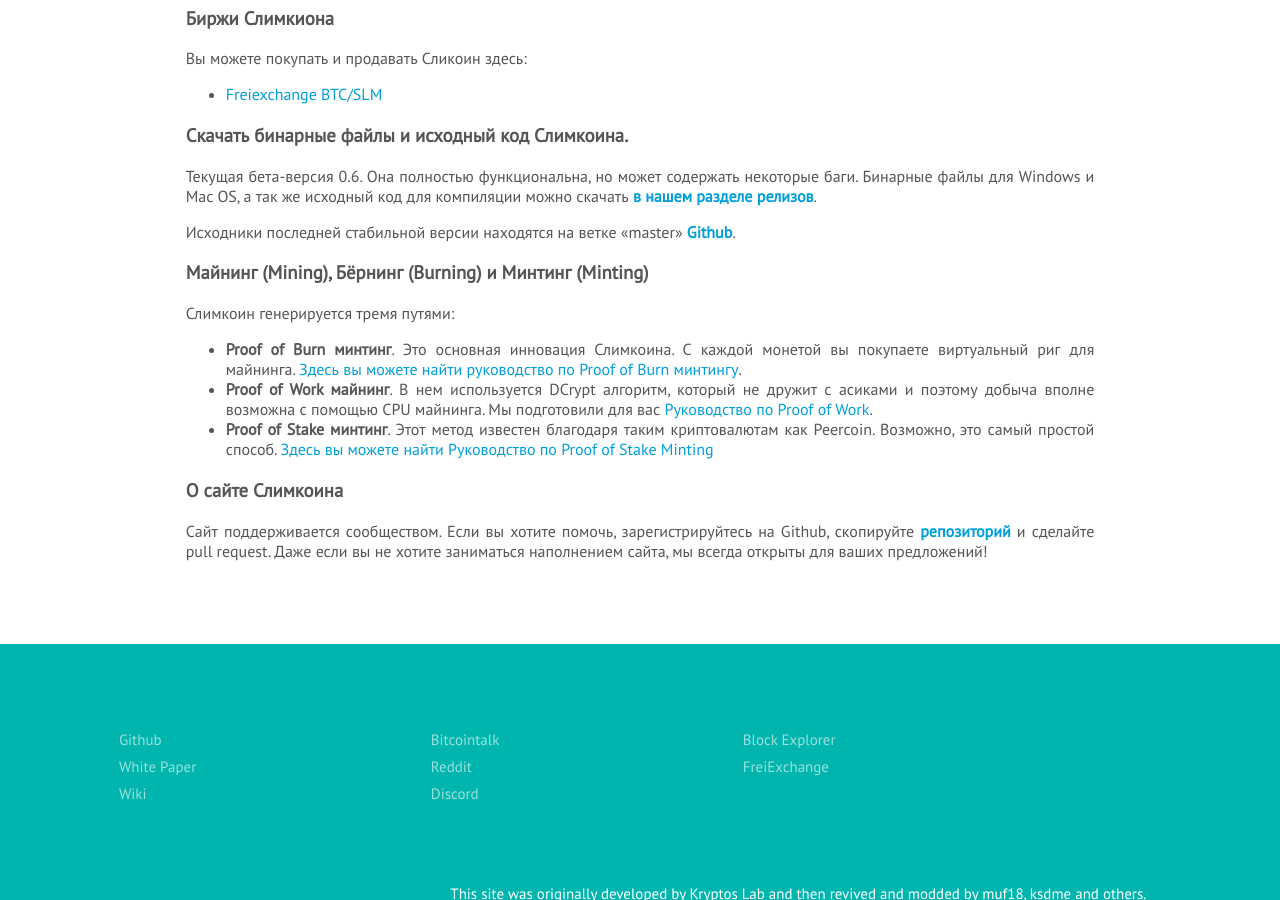
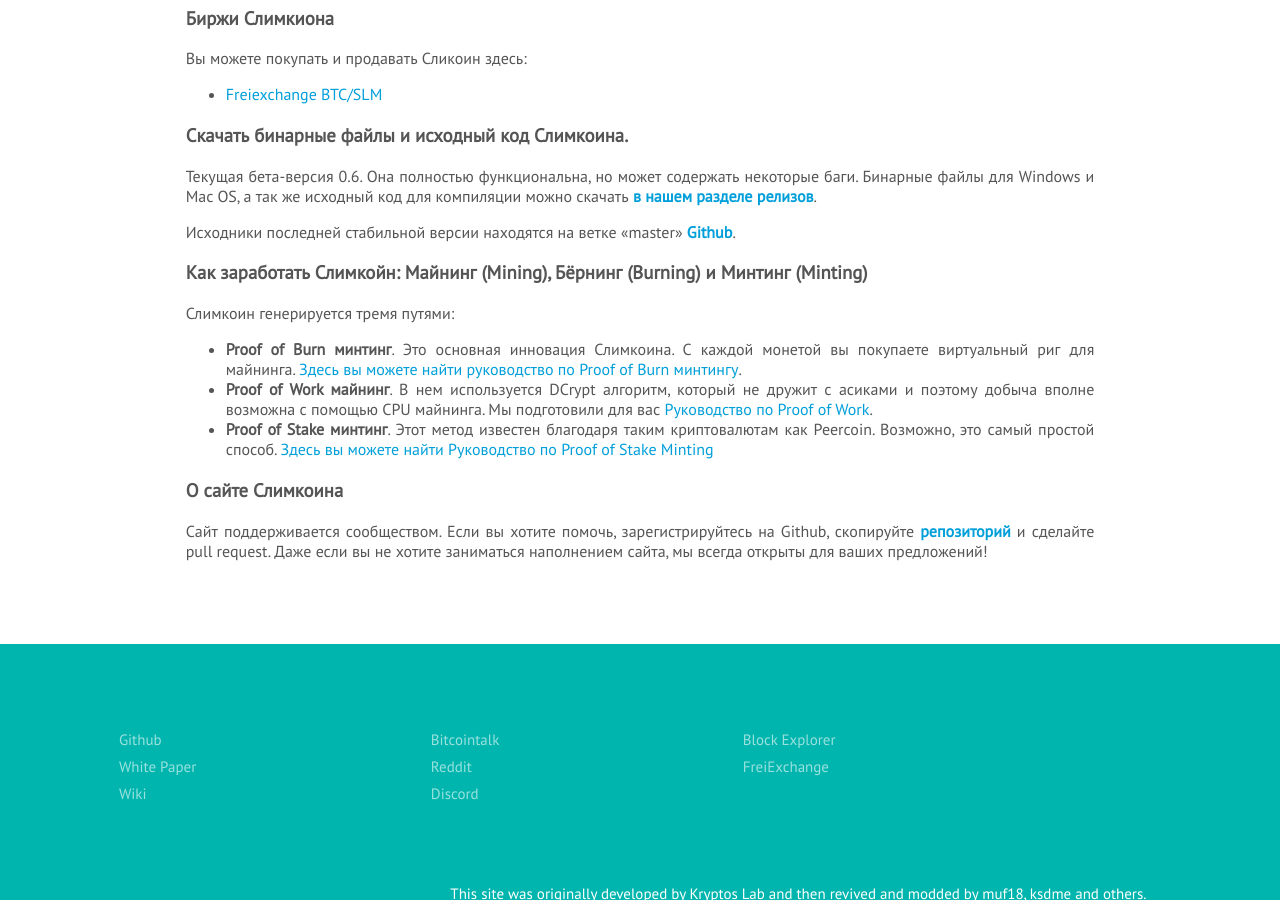
Before and after one commit to slimcoin-project/slimcoin-project.github.io, a Jekyll site: the page built from content/ru/about-ru.md, in a window 1280 px wide and 900 px high, scrolled down 608 px. Built offline with Jekyll 4.4.1, drawn with Linux system fonts in a browser that asks for light colours; some web fonts are replaced.

Commit message:
Update about-ru.md

```diff
--- a/content/ru/about-ru.md
+++ b/content/ru/about-ru.md
@@ -45,7 +45,7 @@
 
 Исходники последней стабильной версии находятся на ветке «master» [Github](https://github.com/slimcoin-project/Slimcoin).
 
-### Майнинг (Mining), Бёрнинг (Burning) и Минтинг (Minting)
+### Как заработать Слимкойн: Майнинг (Mining), Бёрнинг (Burning) и Минтинг (Minting)
 
 Слимкоин генерируется тремя путями:
 
@@ -53,12 +53,12 @@
 *   **Proof of Work майнинг**. В нем используется DCrypt алгоритм, который не дружит с асиками и поэтому добыча вполне возможна с помощью CPU майнинга. Мы подготовили для вас [Руководство по Proof of Work](/mining-guide-ru/).
 *   **Proof of Stake минтинг**. Этот метод известен благодаря таким криптовалютам как Peercoin. Возможно, это самый простой способ. [Здесь вы можете найти Руководство по Proof of Stake Minting](/proof-of-stake-guide-ru/)
 
-[//]: # (### Сервис публикаций (Inscription Service)
+[//]: # (### Сервис публикаций Inscription Service)
 [//]: # (и децентрализованные сайты)
 [//]: # (Начиная с версии 0.5, у Слимкоина есть встроенный сервис публикации сайтов на блокчейне, который позволяет **публиковать сайты или блоги** децентрализованным путем _без хостинга или доменов_. Достаточно опубликовать контент в виде торрента и передать блокчейну Слимкоина упраление.)
 [//]: # (Все, что вам необходимо сделать это использовать _inscription service_ предоставляемый через клиент Слимкоина.)
-[//]: # (Сервис публикаций использует технологии[Web2Web](https://github.com/elendirx/web2web)
-[//]: # (и [WebTorrent](https://webtorrent.io/).)
+[//]: # (Сервис публикаций использует технологии Web2Web https://github.com/elendirx/web2web)
+[//]: # (и WebTorrent https://webtorrent.io/.)
 [//]: # (Вашим читателям понадобится только браузер - никакого дополнительного программного обеспечения, поэтому вас сможет читать кто угодно, не только узкий круг техногиков.)
 [//]: # (_Следите за развитием!_ Сервис находится в процессе развития и генератор страниц Web2Web еще только предстоит портировать. Но вы уже можете экспериментировать с ним.)
 
```
